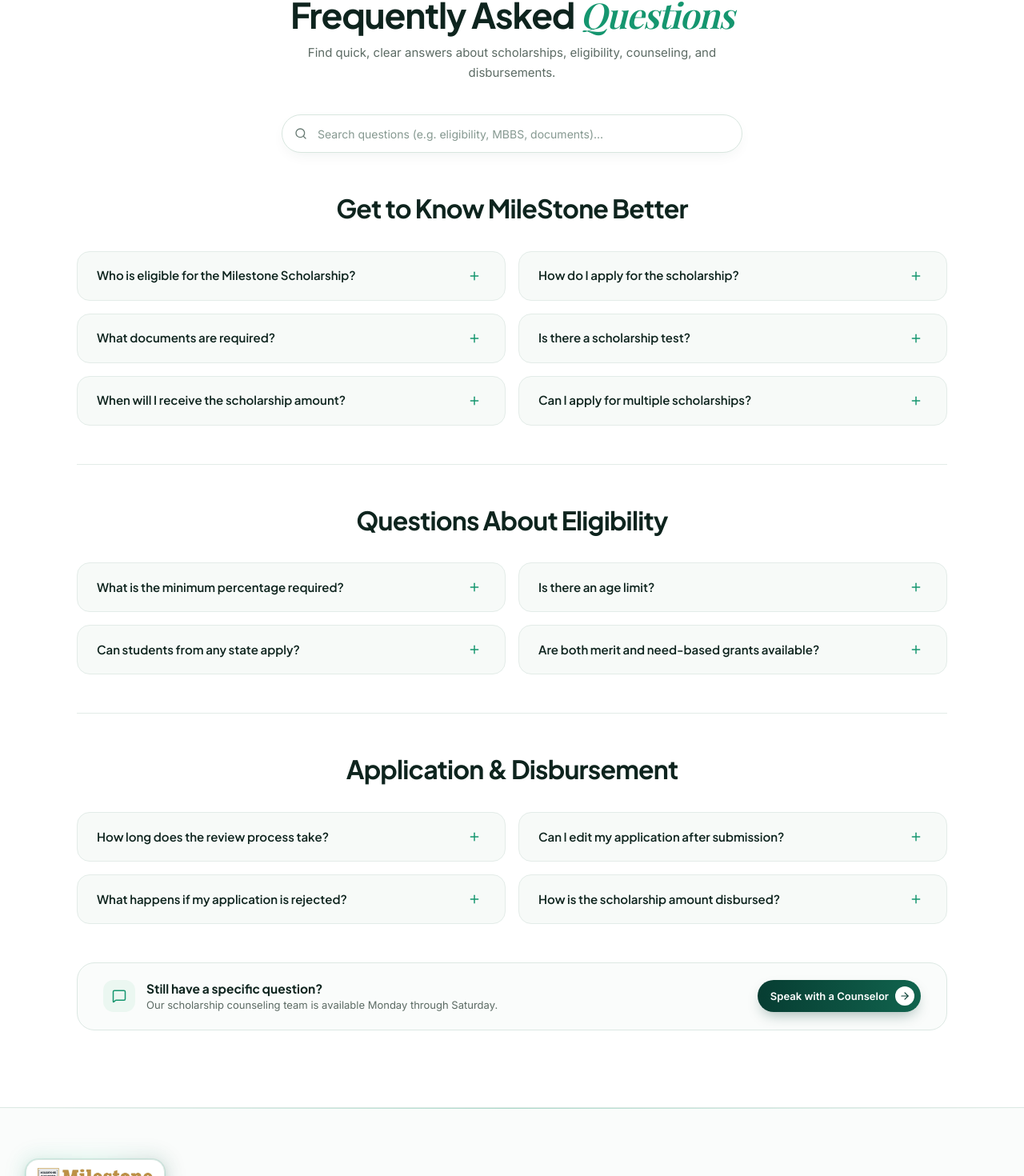
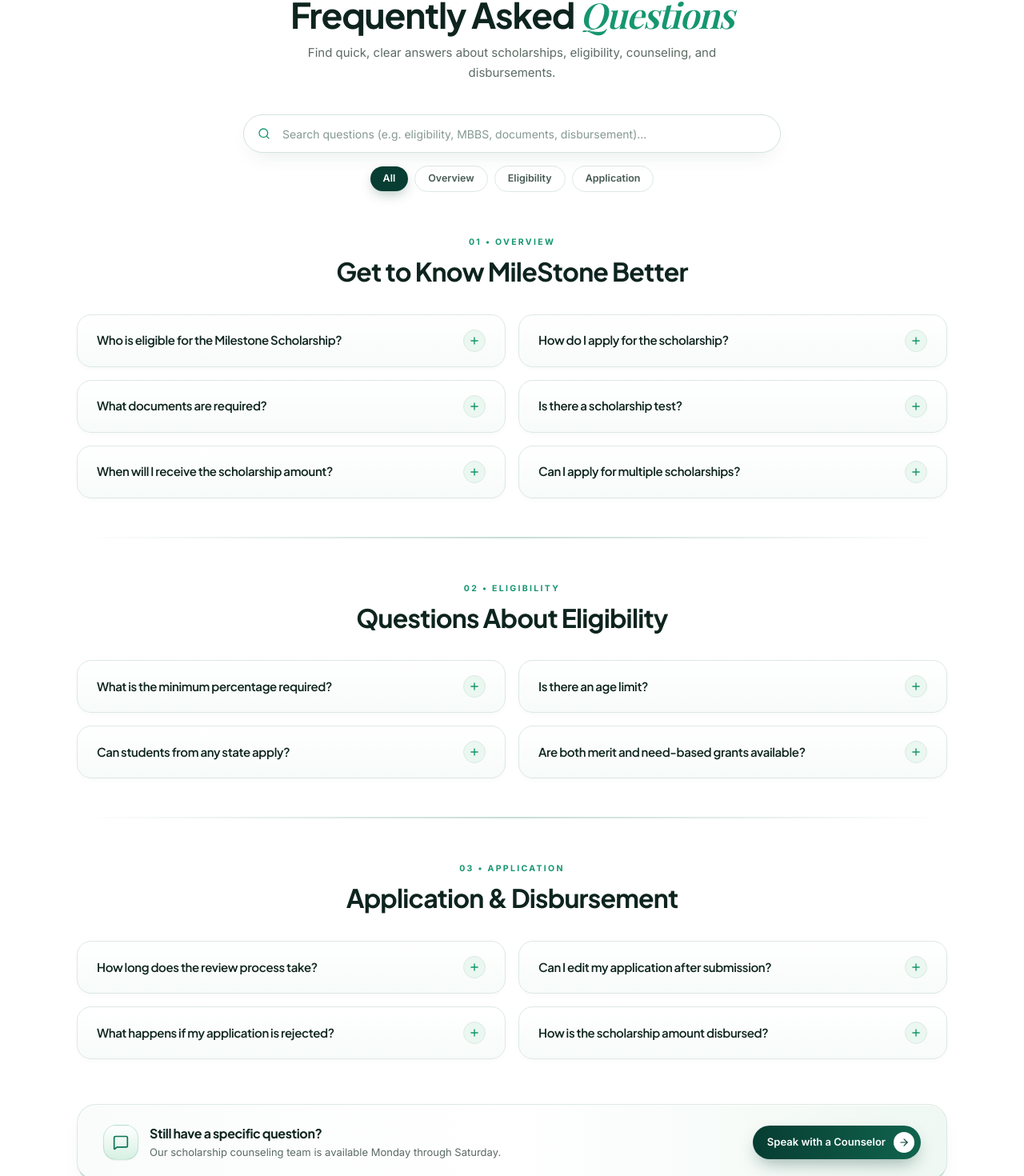
Before and after one commit to mannbond007/milestone, a Next.js app: page /faqs in a window 1280 px wide. Shown: the part 238-1708 px from the top of the page at 80% size. Built offline with nearby package versions, Linux system fonts and the light colour scheme; no server answers.

Commit message:
Polish 2-column FAQs showcase with quick category filters, beveled cards, and 3D section dividers

```diff
--- a/src/app/faqs/page.tsx
+++ b/src/app/faqs/page.tsx
@@ -12,10 +12,12 @@ export const metadata: Metadata = {
 const categories = [
   {
     name: "Get to Know MileStone Better",
+    shortLabel: "Overview",
     questions: faqs,
   },
   {
     name: "Questions About Eligibility",
+    shortLabel: "Eligibility",
     questions: [
       {
         question: "What is the minimum percentage required?",
@@ -41,6 +43,7 @@ const categories = [
   },
   {
     name: "Application & Disbursement",
+    shortLabel: "Application",
     questions: [
       {
         question: "How long does the review process take?",
--- a/src/components/faqs/faq-showcase.tsx
+++ b/src/components/faqs/faq-showcase.tsx
@@ -11,6 +11,7 @@ export interface FaqItem {
 
 export interface FaqCategory {
   name: string;
+  shortLabel?: string;
   subtitle?: string;
   questions: FaqItem[];
 }
@@ -29,13 +30,21 @@ export function FaqShowcase({
   compactHeader = false,
 }: FaqShowcaseProps) {
   const [searchQuery, setSearchQuery] = useState("");
+  const [selectedCategory, setSelectedCategory] = useState<string>("All");
   const [openKey, setOpenKey] = useState<string>("");
+
+  const hasMultipleCategories = categories.length > 1;
 
   const filteredCategories = useMemo(() => {
     const query = searchQuery.trim().toLowerCase();
-    if (!query) return categories;
+    const scoped =
+      selectedCategory === "All"
+        ? categories
+        : categories.filter((c) => (c.shortLabel || c.name) === selectedCategory);
 
-    return categories
+    if (!query) return scoped;
+
+    return scoped
       .map((cat) => ({
         ...cat,
         questions: cat.questions.filter(
@@ -45,58 +54,94 @@ export function FaqShowcase({
         ),
       }))
       .filter((cat) => cat.questions.length > 0);
-  }, [categories, searchQuery]);
+  }, [categories, searchQuery, selectedCategory]);
 
   return (
     <div className="mx-auto max-w-6xl">
-      {/* Optional Centered Search Bar */}
+      {/* Search + Quick Category Filter Pills */}
       {showSearch && (
-        <div className="mx-auto mb-12 max-w-xl">
+        <div className="mx-auto mb-12 max-w-2xl">
           <div className="relative">
-            <Search className="pointer-events-none absolute left-4 top-1/2 h-4 w-4 -translate-y-1/2 text-[#687A73]" />
+            <Search className="pointer-events-none absolute left-4.5 top-1/2 h-4 w-4 -translate-y-1/2 text-[#15966F] dark:text-[#34D399]" />
             <input
               type="text"
               value={searchQuery}
               onChange={(e) => setSearchQuery(e.target.value)}
-              placeholder="Search questions (e.g. eligibility, MBBS, documents)..."
+              placeholder="Search questions (e.g. eligibility, MBBS, documents, disbursement)..."
               aria-label="Search frequently asked questions"
-              className="h-12 w-full rounded-full border border-[#D8E6DF] bg-white pl-11 pr-11 text-[14px] text-[#0E241E] shadow-[0_6px_20px_-8px_rgba(7,61,50,0.1)] outline-none transition-all placeholder:text-[#869991] focus:border-[#15966F] focus:ring-2 focus:ring-[#15966F]/15 dark:border-[#1E3B32] dark:bg-[#0D1E19] dark:text-white dark:focus:border-[#34D399]"
+              className="h-12 w-full rounded-full border border-[#D4E3DC] bg-white pl-12 pr-12 text-[14px] text-[#0E241E] shadow-[0_10px_28px_-12px_rgba(7,61,50,0.14),inset_0_1px_0_rgba(255,255,255,1)] outline-none transition-all placeholder:text-[#869991] focus:border-[#15966F] focus:ring-4 focus:ring-[#15966F]/10 dark:border-[#1E3B32] dark:bg-[#0D1E19] dark:text-white dark:focus:border-[#34D399]"
             />
             {searchQuery && (
               <button
                 type="button"
                 onClick={() => setSearchQuery("")}
                 aria-label="Clear search"
-                className="absolute right-3.5 top-1/2 -translate-y-1/2 rounded-full p-1 text-[#687A73] transition-colors hover:bg-[#EBF7F1] hover:text-[#073D32] cursor-pointer"
+                className="absolute right-3.5 top-1/2 -translate-y-1/2 rounded-full p-1.5 text-[#687A73] transition-colors hover:bg-[#EBF7F1] hover:text-[#073D32] cursor-pointer"
               >
                 <X className="h-4 w-4" />
               </button>
             )}
           </div>
+
+          {hasMultipleCategories && (
+            <div className="mt-4 flex flex-wrap items-center justify-center gap-2">
+              {["All", ...categories.map((c) => c.shortLabel || c.name)].map(
+                (label) => {
+                  const isActive = selectedCategory === label;
+                  return (
+                    <button
+                      key={label}
+                      type="button"
+                      onClick={() => setSelectedCategory(label)}
+                      className={`rounded-full px-4 py-1.5 text-[12.5px] font-semibold transition-all duration-200 cursor-pointer ${
+                        isActive
+                          ? "bg-[#073D32] text-white shadow-[0_6px_16px_-4px_rgba(7,61,50,0.35)] dark:bg-[#15966F]"
+                          : "border border-[#DCE8E3] bg-white text-[#465952] hover:border-[#15966F]/45 hover:text-[#073D32] dark:border-[#1E3B32] dark:bg-[#0D1E19] dark:text-[#A0B3AC] dark:hover:text-white"
+                      }`}
+                    >
+                      {label}
+                    </button>
+                  );
+                }
+              )}
+            </div>
+          )}
         </div>
       )}
 
-      {/* Categorized 2-Column Clean FAQ Sections */}
+      {/* Categorized 2-Column Symmetrical FAQ Sections */}
       {filteredCategories.length === 0 ? (
-        <div className="rounded-[22px] border border-[#DCE8E3] bg-white p-10 text-center dark:border-[#1E3B32] dark:bg-[#0D1E19]">
+        <div className="rounded-[24px] border border-[#DCE8E3] bg-[#FAFCFB] p-10 text-center dark:border-[#1E3B32] dark:bg-[#0D1E19]">
           <p className="font-heading text-[17px] font-bold text-[#0E241E] dark:text-white">
             No matching questions found
           </p>
           <p className="mt-1.5 text-[14px] text-[#5C6B64] dark:text-[#A0B3AC]">
-            Try another keyword or reach out directly to our scholarship counseling desk.
+            Try another keyword or clear your filter to browse all questions.
           </p>
         </div>
       ) : (
-        <div className="divide-y divide-[#E3ECE8] dark:divide-[#18332B]">
-          {filteredCategories.map((cat, ci) => (
+        <div>
+          {filteredCategories.map((cat, ci) => {
+            const sectionIndex = String(ci + 1).padStart(2, "0");
+            return (
+              <div key={cat.name}>
+                {/* Tapered 3D Beveled Divider Between Sections */}
+                {ci > 0 && (
                   <div
-              key={cat.name}
-              className={ci === 0 ? "pb-12" : "py-12 first:pt-0 last:pb-0"}
-            >
-              {/* Centered Category Title */}
+                    aria-hidden="true"
+                    className="my-12 h-[2px] w-full bg-gradient-to-r from-transparent via-[#C6DDD3] to-transparent shadow-[0_1px_0_rgba(255,255,255,0.95)] dark:via-[#1E3B32] dark:shadow-none"
+                  />
+                )}
+
+                {/* Centered Category Header */}
                 <div className="mb-8 text-center">
+                  {hasMultipleCategories && (
+                    <span className="inline-block text-[10.5px] font-bold uppercase tracking-[0.22em] text-[#15966F] dark:text-[#34D399]">
+                      {sectionIndex} &bull; {cat.shortLabel || "Section"}
+                    </span>
+                  )}
                   <h2
-                  className={`font-heading font-bold tracking-[-0.025em] text-[#0E241E] dark:text-white ${
+                    className={`mt-1.5 font-heading font-bold tracking-[-0.025em] text-[#0E241E] dark:text-white ${
                       compactHeader
                         ? "text-2xl sm:text-3xl"
                         : "text-2xl sm:text-[32px]"
@@ -105,13 +150,13 @@ export function FaqShowcase({
                     {cat.name}
                   </h2>
                   {cat.subtitle && (
-                  <p className="mt-2 text-[14.5px] text-[#5C6B64] dark:text-[#A0B3AC]">
+                    <p className="mx-auto mt-2 max-w-xl text-[14.5px] leading-relaxed text-[#5C6B64] dark:text-[#A0B3AC]">
                       {cat.subtitle}
                     </p>
                   )}
                 </div>
 
-              {/* Clean 2-Column Symmetrical FAQ Grid (items-start prevents adjacent card stretch) */}
+                {/* Symmetrical 2-Column Tactile Accordion Grid */}
                 <div className="grid grid-cols-1 items-start gap-3.5 md:grid-cols-2 md:gap-4">
                   {cat.questions.map((faq, idx) => {
                     const key = `${cat.name}-${idx}`;
@@ -120,34 +165,48 @@ export function FaqShowcase({
                     return (
                       <div
                         key={key}
-                      className={`overflow-hidden rounded-[16px] border transition-all duration-300 ease-out ${
+                        className={`group relative overflow-hidden rounded-[18px] border transition-all duration-300 ease-out ${
                           isOpen
-                          ? "border-[#15966F]/40 bg-white shadow-[0_14px_32px_-14px_rgba(7,61,50,0.15)] dark:border-[#34D399]/40 dark:bg-[#0D1E19]"
-                          : "border-[#E3ECE8] bg-[#F7FAF8] hover:border-[#15966F]/35 hover:bg-white hover:shadow-[0_8px_22px_-12px_rgba(7,61,50,0.1)] dark:border-[#18332B] dark:bg-[#0B1915] dark:hover:bg-[#0D1E19]"
+                            ? "border-[#15966F]/45 border-b-[2px] border-b-[#15966F]/60 bg-white shadow-[0_18px_38px_-14px_rgba(7,61,50,0.16),inset_0_1px_0_rgba(255,255,255,1)] dark:border-[#34D399]/45 dark:bg-[#0D1E19]"
+                            : "border-[#DCE8E3] bg-gradient-to-b from-white to-[#F7FBF9] shadow-[0_3px_10px_-4px_rgba(7,61,50,0.06),inset_0_1px_0_rgba(255,255,255,1)] hover:-translate-y-0.5 hover:border-[#15966F]/35 hover:shadow-[0_12px_26px_-12px_rgba(7,61,50,0.13)] dark:border-[#18332B] dark:from-[#0D1E19] dark:to-[#0A1713] dark:shadow-none dark:hover:border-[#34D399]/35"
                         }`}
                       >
+                        {/* Subtle top emerald highlight strip when open */}
+                        <span
+                          aria-hidden="true"
+                          className={`pointer-events-none absolute inset-x-0 top-0 h-[2px] bg-gradient-to-r from-[#073D32] via-[#15966F] to-[#34D399] transition-opacity duration-300 ${
+                            isOpen ? "opacity-100" : "opacity-0"
+                          }`}
+                        />
+
                         <button
                           type="button"
                           onClick={() => setOpenKey(isOpen ? "" : key)}
                           aria-expanded={isOpen}
-                        className="flex w-full items-center justify-between gap-4 px-5 py-4 text-left cursor-pointer focus:outline-none sm:px-6"
+                          className="flex w-full items-center justify-between gap-4 px-5 py-4 text-left cursor-pointer focus:outline-none sm:px-6 sm:py-4.5"
                         >
-                        <span className="font-heading text-[14.5px] font-semibold leading-snug text-[#0E241E] sm:text-[15px] dark:text-white">
+                          <span
+                            className={`font-heading text-[14.5px] font-semibold leading-snug tracking-tight transition-colors duration-200 sm:text-[15px] ${
+                              isOpen
+                                ? "text-[#073D32] dark:text-white"
+                                : "text-[#0E241E] group-hover:text-[#073D32] dark:text-[#E7F3EE]"
+                            }`}
+                          >
                             {faq.question}
                           </span>
 
                           <span
-                          className={`flex h-7 w-7 shrink-0 items-center justify-center rounded-full transition-all duration-300 ${
+                            className={`flex h-7 w-7 shrink-0 items-center justify-center rounded-full border transition-all duration-300 ${
                               isOpen
-                              ? "bg-[#073D32] text-white dark:bg-[#15966F]"
-                              : "bg-transparent text-[#15966F] dark:text-[#34D399]"
+                                ? "border-[#073D32] bg-[#073D32] text-white shadow-sm dark:border-[#15966F] dark:bg-[#15966F]"
+                                : "border-[#DCE8E3] bg-[#EBF7F1] text-[#15966F] group-hover:border-[#15966F]/40 group-hover:bg-[#E1F3EA] dark:border-[#1E3B32] dark:bg-[#132E26] dark:text-[#34D399]"
                             }`}
                           >
                             <Plus
-                            className={`h-4 w-4 transition-transform duration-300 ease-out ${
+                              className={`h-3.5 w-3.5 transition-transform duration-300 ease-out ${
                                 isOpen ? "rotate-45" : "rotate-0"
                               }`}
-                            strokeWidth={2.2}
+                              strokeWidth={2.4}
                             />
                           </span>
                         </button>
@@ -161,8 +220,8 @@ export function FaqShowcase({
                           }`}
                         >
                           <div className="overflow-hidden">
-                          <div className="border-t border-[#EDF3F0] px-5 pb-4.5 pt-3 sm:px-6 dark:border-[#18332B]">
-                            <p className="text-[13.5px] leading-[1.7] text-[#5C6B64] sm:text-[14px] dark:text-[#A0B3AC]">
+                            <div className="border-t border-[#EDF4F0] px-5 pb-5 pt-3.5 sm:px-6 dark:border-[#18332B]">
+                              <p className="text-[13.5px] leading-[1.72] text-[#5C6B64] sm:text-[14px] dark:text-[#A0B3AC]">
                                 {faq.answer}
                               </p>
                             </div>
@@ -173,21 +232,22 @@ export function FaqShowcase({
                   })}
                 </div>
               </div>
-          ))}
+            );
+          })}
         </div>
       )}
 
-      {/* Compact Clean Bottom Support Bar */}
-      <div className="mt-12 flex flex-col items-center justify-between gap-4 rounded-[22px] border border-[#DCE8E3] bg-[#FAFCFB] px-6 py-5 sm:flex-row sm:px-8 dark:border-[#1E3B32] dark:bg-[#0D1E19]">
+      {/* Refined Architectural Bottom Support Strip */}
+      <div className="mt-14 flex flex-col items-center justify-between gap-4 rounded-[24px] border border-[#DCE8E3] border-b-[3px] border-b-[#C5DDD3] bg-gradient-to-r from-[#FAFCFB] via-white to-[#EFF8F3] px-6 py-5 shadow-[0_14px_34px_-16px_rgba(7,61,50,0.12),inset_0_1px_0_rgba(255,255,255,1)] sm:flex-row sm:px-8 sm:py-6 dark:border-[#1E3B32] dark:border-b-[#122922] dark:from-[#0D1E19] dark:to-[#112A22]">
         <div className="flex items-center gap-3.5 text-center sm:text-left">
-          <span className="hidden h-10 w-10 shrink-0 items-center justify-center rounded-xl bg-[#EBF7F1] text-[#15966F] sm:flex dark:bg-[#132E26] dark:text-[#34D399]">
-            <MessageSquare className="h-4.5 w-4.5" />
+          <span className="hidden h-11 w-11 shrink-0 items-center justify-center rounded-2xl border border-[#15966F]/20 bg-gradient-to-b from-white via-[#ECF8F2] to-[#D6F0E3] text-[#0B7453] shadow-xs sm:flex dark:border-[#34D399]/25 dark:from-[#1B4538] dark:to-[#0F2A22] dark:text-[#6EE7B7]">
+            <MessageSquare className="h-5 w-5" />
           </span>
           <div>
-            <div className="font-heading text-[15.5px] font-bold text-[#0E241E] dark:text-white">
+            <div className="font-heading text-[16px] font-bold tracking-tight text-[#0E241E] dark:text-white">
               Still have a specific question?
             </div>
-            <p className="text-[13px] text-[#5C6B64] dark:text-[#A0B3AC]">
+            <p className="mt-0.5 text-[13px] text-[#5C6B64] dark:text-[#A0B3AC]">
               Our scholarship counseling team is available Monday through Saturday.
             </p>
           </div>
@@ -197,17 +257,17 @@ export function FaqShowcase({
           {showViewAllLink && (
             <Link
               href="/faqs"
-              className="inline-flex items-center rounded-full border border-[#D4E3DC] bg-white px-4 py-2 text-[13px] font-semibold text-[#073D32] transition-colors hover:border-[#15966F]/45 hover:text-[#15966F] dark:border-[#1E3B32] dark:bg-[#132E26] dark:text-white"
+              className="inline-flex items-center rounded-full border border-[#D4E3DC] bg-white px-4 py-2 text-[13px] font-semibold text-[#073D32] shadow-2xs transition-colors hover:border-[#15966F]/45 hover:text-[#15966F] dark:border-[#1E3B32] dark:bg-[#132E26] dark:text-white"
             >
               View All FAQs
             </Link>
           )}
           <Link
             href="/contact"
-            className="group inline-flex items-center gap-2 rounded-full bg-gradient-to-r from-[#073D32] to-[#11644E] py-2 pl-4 pr-2 text-[13px] font-semibold text-white shadow-[0_8px_18px_-6px_rgba(7,61,50,0.4)] transition-all duration-200 hover:-translate-y-0.5 hover:from-[#0A4E3F] hover:to-[#158062]"
+            className="group inline-flex items-center gap-2.5 rounded-full bg-gradient-to-r from-[#073D32] to-[#11644E] py-2 pl-4.5 pr-2 text-[13px] font-semibold text-white shadow-[0_10px_22px_-6px_rgba(7,61,50,0.4)] transition-all duration-200 hover:-translate-y-0.5 hover:from-[#0A4E3F] hover:to-[#158062]"
           >
             <span>Speak with a Counselor</span>
-            <span className="flex h-6 w-6 items-center justify-center rounded-full bg-white text-[#073D32] transition-transform duration-200 group-hover:translate-x-0.5">
+            <span className="flex h-6.5 w-6.5 items-center justify-center rounded-full bg-white text-[#073D32] transition-transform duration-200 group-hover:translate-x-0.5">
               <ArrowRight className="h-3.5 w-3.5" />
             </span>
           </Link>
```
Lines whose indentation alone changed are shown as unchanged.
